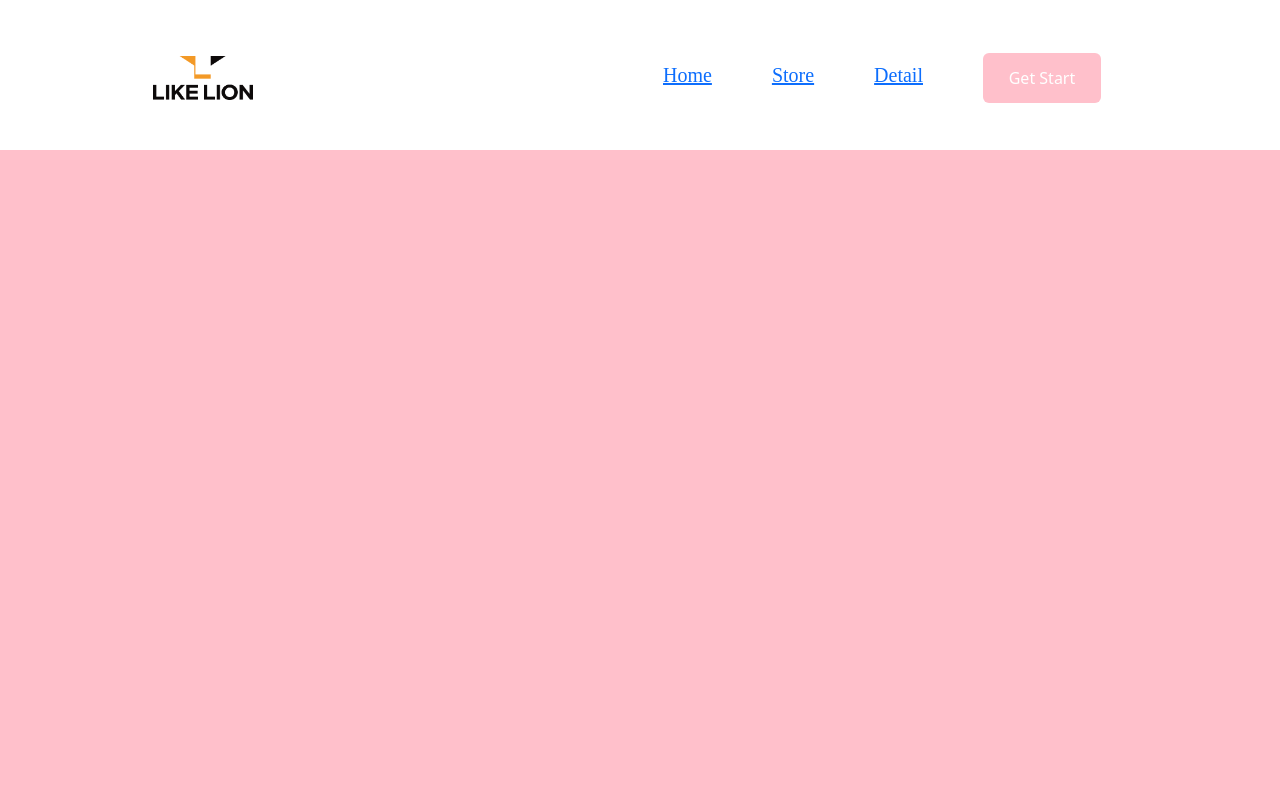
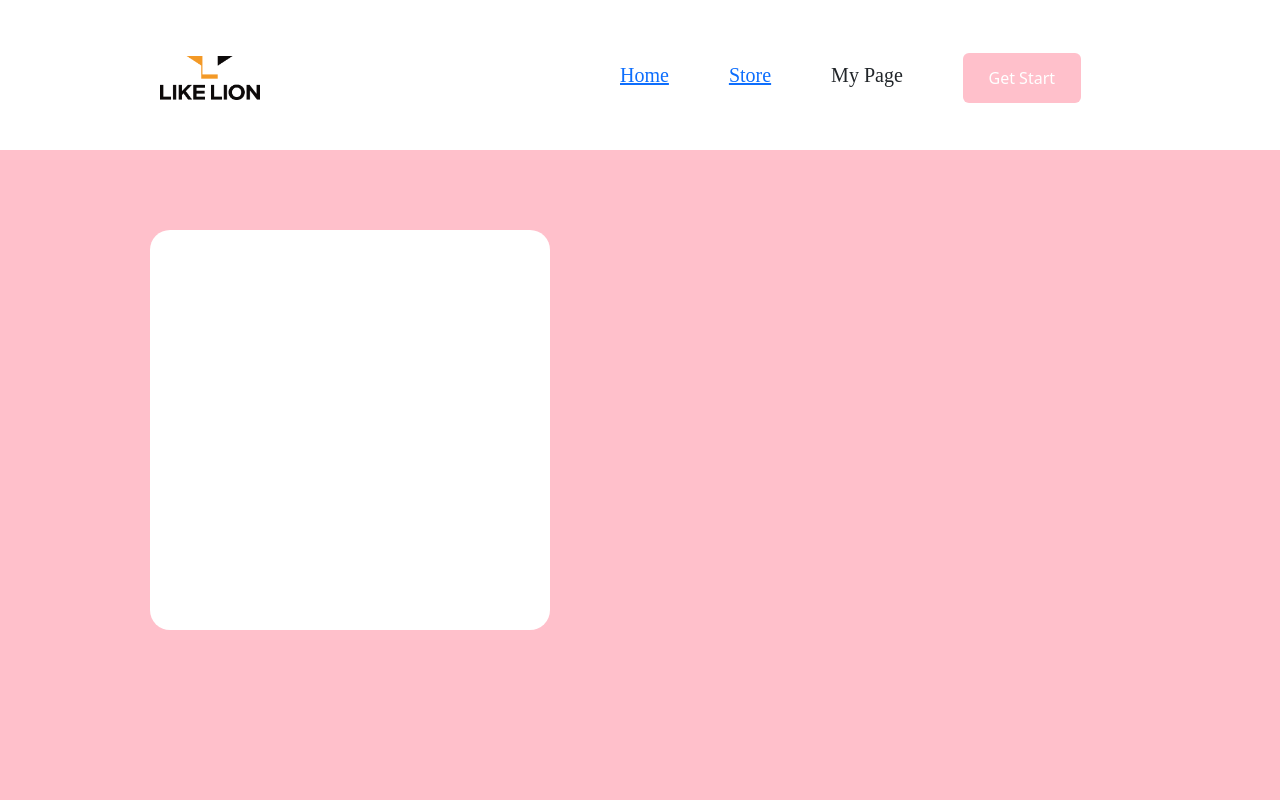
Before and after one commit to mynameisseohyeon/forkids_REACT, a React (Create React App) app: page /detail in a window 1280 px wide. Shown: the top 800 px of the page. Built offline with nearby package versions, Linux system fonts and the light colour scheme.

Commit message:
FIX 링크 수정

```diff
--- a/src/components/Categories.js
+++ b/src/components/Categories.js
@@ -1,4 +1,5 @@
 import "../css/Categories.css";
+import { Link } from "react-router-dom";
 
 //인기 랭킹
 //어린이의 연령별 장난감 소개, 0-1, 2, 3-4, 5, 6
@@ -15,7 +16,9 @@ function Categories() {
               toys loved by children everywhere.
             </span>
             <div className="RankingBox">
-              <img src="images/decorating/toys6.png" />
+              <Link to="/detail">
+                <img src="images/decorating/toys6.png" />
+              </Link>
               <img src="images/decorating/toys9.png" />
               <img src="images/decorating/toys8.png" />
               <img src="images/decorating/toys12.png" />
--- a/src/components/Events.js
+++ b/src/components/Events.js
@@ -1,6 +1,7 @@
 import "../css/Events.css";
 
 //행사하는 상품 //구매 혜택 (00원 이상 주문 시)
+//hover 시 이미지가 확대되도록
 
 function Events() {
   return (
--- a/src/components/Header.js
+++ b/src/components/Header.js
@@ -40,9 +40,7 @@ function Header() {
             <Link to="/store">
               <span>Store</span>
             </Link>
-            <Link to="/detail">
-              <span>Detail</span>
-            </Link>
+            <span>My Page</span>
           </div>
           <Link to="/login">
             <Button
--- a/src/components/MemberLogIn.js
+++ b/src/components/MemberLogIn.js
@@ -26,6 +26,7 @@ function MemberLogIn() {
             <span style={{ fontSize: 13, color: "gray" }}>
               Would you like to remember your email address?
             </span>
+            <Link to="/">
               <Button
                 style={{
                   backgroundColor: "white",
@@ -42,6 +43,7 @@ function MemberLogIn() {
               >
                 Log In
               </Button>
+            </Link>
           </div>
           <Link to="/signup">
             <span className="MoveSignUpPage">
--- a/src/components/MemberSignUp.js
+++ b/src/components/MemberSignUp.js
@@ -1,7 +1,7 @@
 import "../css/MemberSignUp.css";
 // import Button from "react-bootstrap/Button";
 import { Stack, Button, Image } from "react-bootstrap";
-// import Image from "react";
+import { Link } from "react-router-dom";
 
 function MemberSignUp() {
   return (
@@ -30,6 +30,7 @@ function MemberSignUp() {
             <span style={{ fontSize: 13, color: "gray" }}>
               By checking this box, I agree to receive promotional emails
             </span>
+            <Link to="/login">
               <Button
                 style={{
                   backgroundColor: "white",
@@ -46,6 +47,7 @@ function MemberSignUp() {
               >
                 Create my account
               </Button>
+            </Link>
           </div>
         </div>
       </div>
--- a/src/components/ProductDetail.js
+++ b/src/components/ProductDetail.js
@@ -7,7 +7,11 @@ function ProductDetail() {
   return (
     <>
       <div className="ProductDetailMain">
-        <div className="ProductDetailInner"></div>
+        <div className="ProductDetailInner">
+          <div className="ProductImg">
+            <img src="" />
+          </div>
+        </div>
       </div>
     </>
   );
--- a/src/css/Header.css
+++ b/src/css/Header.css
@@ -8,7 +8,7 @@
   margin: 0 auto;
   width: 1080px;
   height: 150px;
-  padding: 53px;
+  padding: 53px 60px;
 }
 
 /* reset */
@@ -16,7 +16,7 @@
 .HeaderMenu {
   box-sizing: border-box;
   display: inline-block;
-  padding-left: 380px;
+  padding-left: 330px;
   font-size: 20px;
   font-family: "Bitter", serif;
 }
--- a/src/css/ProductDetail.css
+++ b/src/css/ProductDetail.css
@@ -10,7 +10,17 @@
 }
 
 .ProductDetailInner {
-  width: 100%;
+  width: 1080px;
   height: 900px;
   margin: 0 auto;
+  padding: 80px 50px;
 }
+
+/* reset */
+
+.ProductImg {
+  width: 400px;
+  height: 400px;
+  border-radius: 20px;
+  background-color: white;
+}
```
Also changed, not shown: src/components/Introduce.js (+20 -0 lines). Lines whose indentation alone changed are shown as unchanged.
